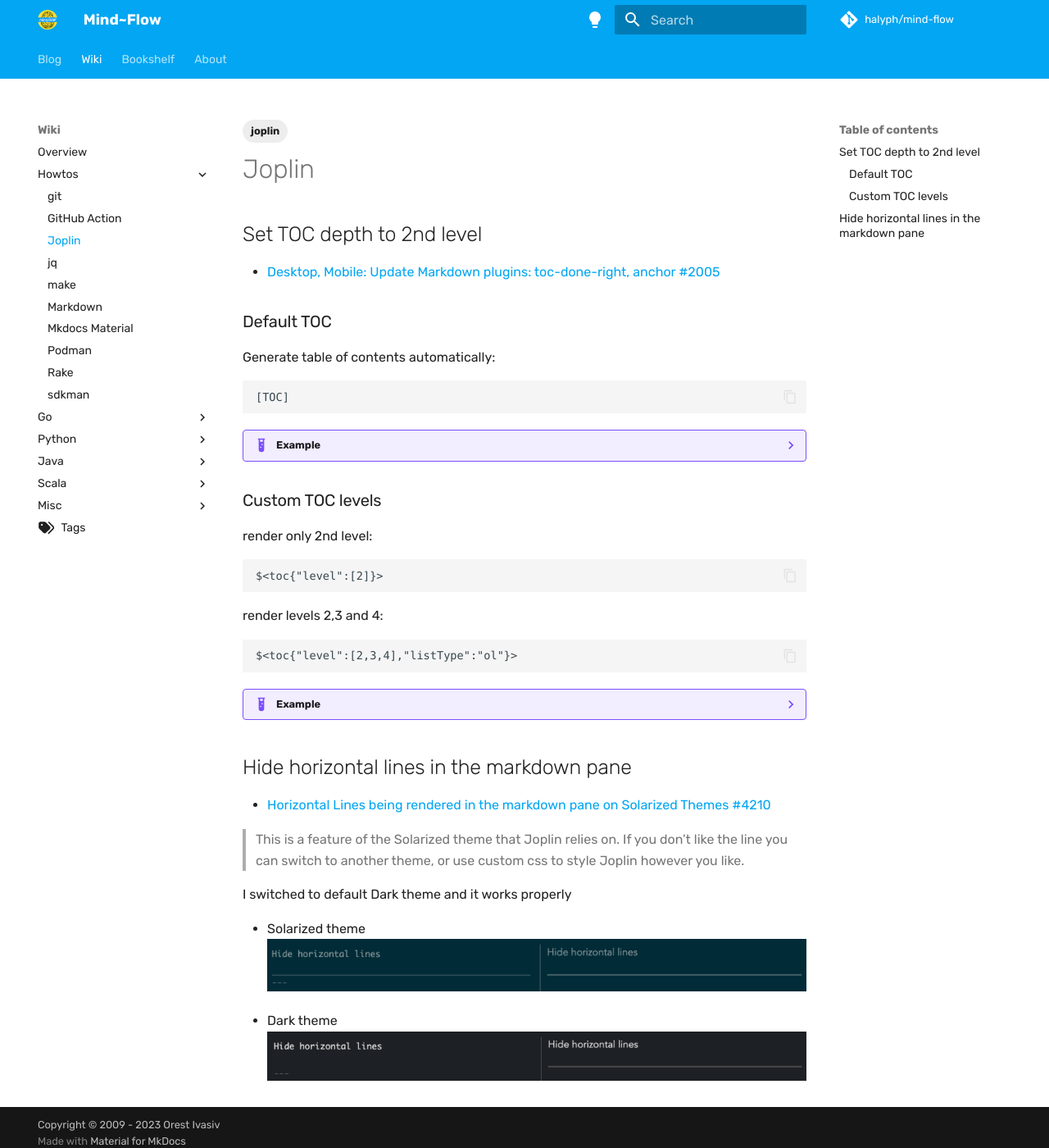
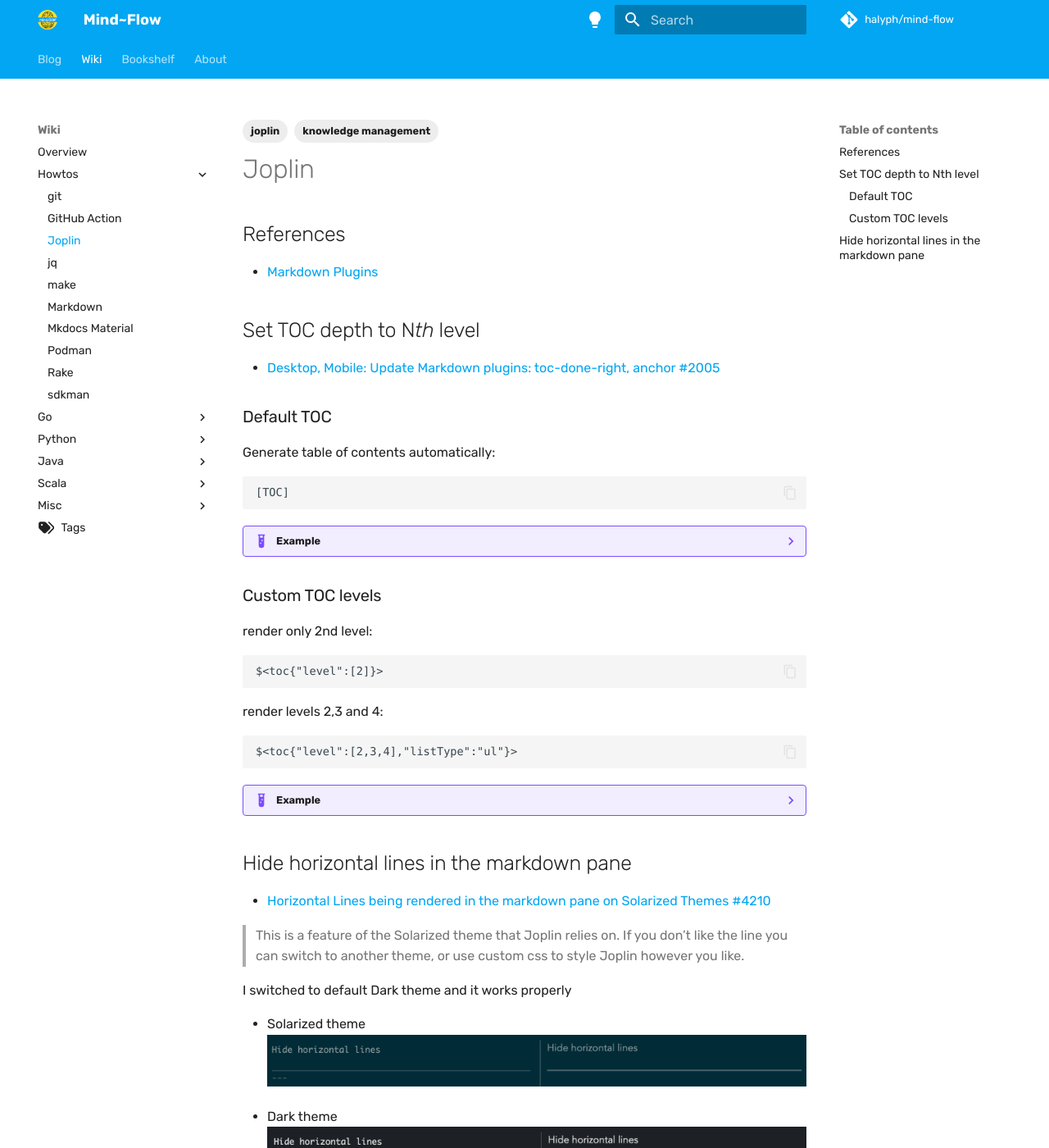
Before and after one commit to halyph/mind-flow, an MkDocs documentation site: the page built from docs/wiki/howtos/joplin.md, in a window 1280 px wide and 1400 px high. Shown: the whole window at 82% size. Built offline with MkDocs 1.6.1 and Material for MkDocs 9.7.7, drawn with Linux system fonts in a browser that asks for light colours; some web fonts are replaced; comment, search, counter and statistics services are not loaded.

Commit message:
upd joplin.md

````diff
--- a/docs/wiki/howtos/joplin.md
+++ b/docs/wiki/howtos/joplin.md
@@ -1,11 +1,16 @@
 ---
 tags:
   - joplin
+  - knowledge management
 ---
 
 # Joplin
 
-## Set TOC depth to 2nd level
+## References
+
+- [Markdown Plugins](https://joplinapp.org/help/apps/markdown#markdown-plugins)
+
+## Set TOC depth to N*th* level
 
 - [Desktop, Mobile: Update Markdown plugins: toc-done-right, anchor #2005](https://github.com/laurent22/joplin/pull/2005)
 
@@ -32,7 +37,7 @@ $<toc{"level":[2]}>
 render levels 2,3 and 4:
 
 ```text
-$<toc{"level":[2,3,4],"listType":"ol"}>
+$<toc{"level":[2,3,4],"listType":"ul"}>
 ```
 
 ??? example
````
